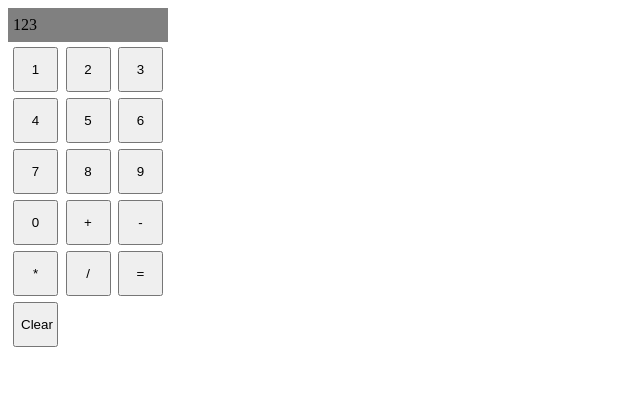
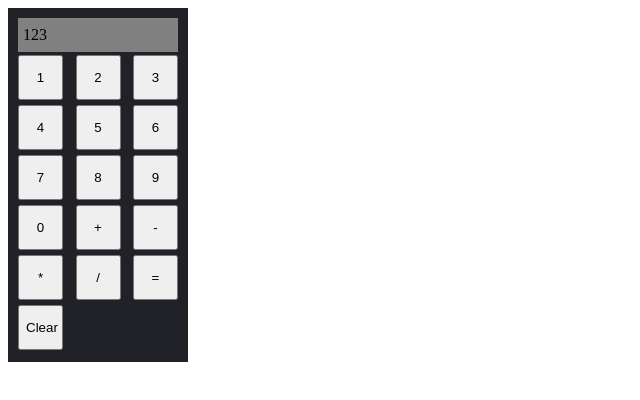
Before and after one commit to 4R1u/odin-calculator, a plain HTML site: page index.html in a window 1280 px wide. Shown: the whole page, without its empty margins (0-640 px from the left). Drawn offline with Linux system fonts and the light colour scheme.

Commit message:
Color Calculator and Primitively Reposition Buttons
The background color was achieved by moving the contents of the calculator
into a new div. .buttons was made wider, to make it occupy the same width
as the display.

```diff
--- a/index.html
+++ b/index.html
@@ -8,6 +8,7 @@
     <script src="script.js"></script>
 </head>
 <body>
+    <div class="calculator">
         <div class="display">123</div>
         <div class="buttons">
             <button class="button-1 button-number">1</button>
@@ -27,5 +28,6 @@
             <button class="button-eqauls">=</button>
             <button class="button-clear">Clear</button>
         </div>
+    </div>
 </body>
 </html>
--- a/style.css
+++ b/style.css
@@ -8,16 +8,21 @@
 }
 
 .buttons {
-    width: 150px;
+    width: 160px;
     height: 300px;
     display: flex;
     flex-wrap: wrap;
-    padding: 5px;
     justify-content: space-between;
-    align-content: space-between;
+    align-content: space-around;
 }
 
 button {
     height: 45px;
     width: 45px;
 }
+
+.calculator {
+    background-color: #212227;
+    padding: 10px;
+    width: 160px;
+}
```
Lines whose indentation alone changed are shown as unchanged.
